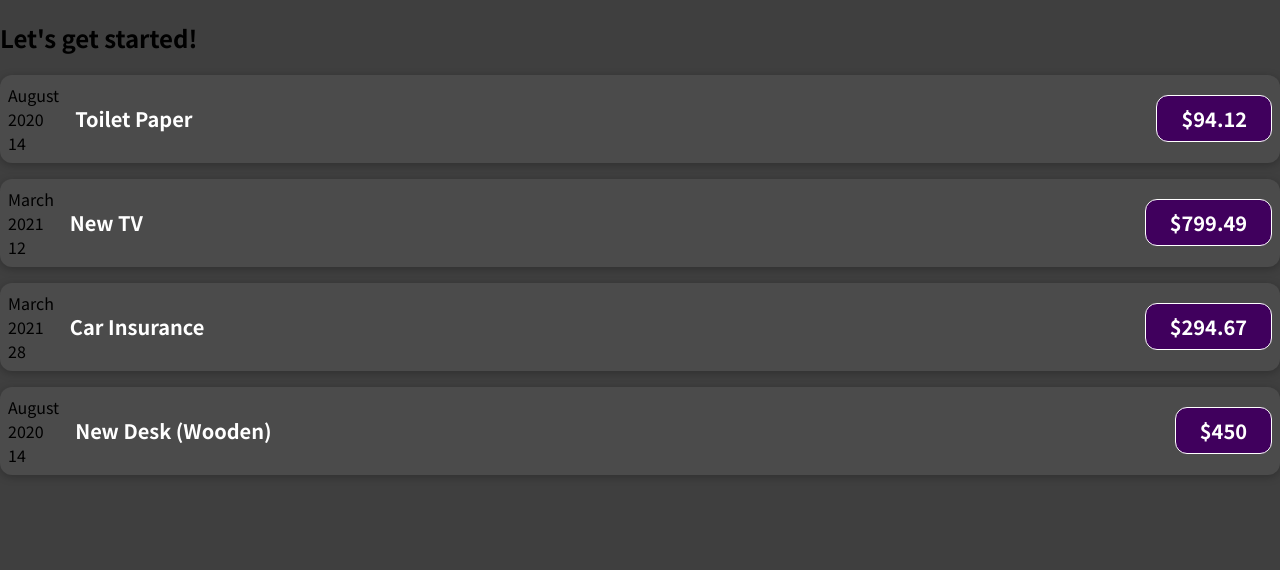
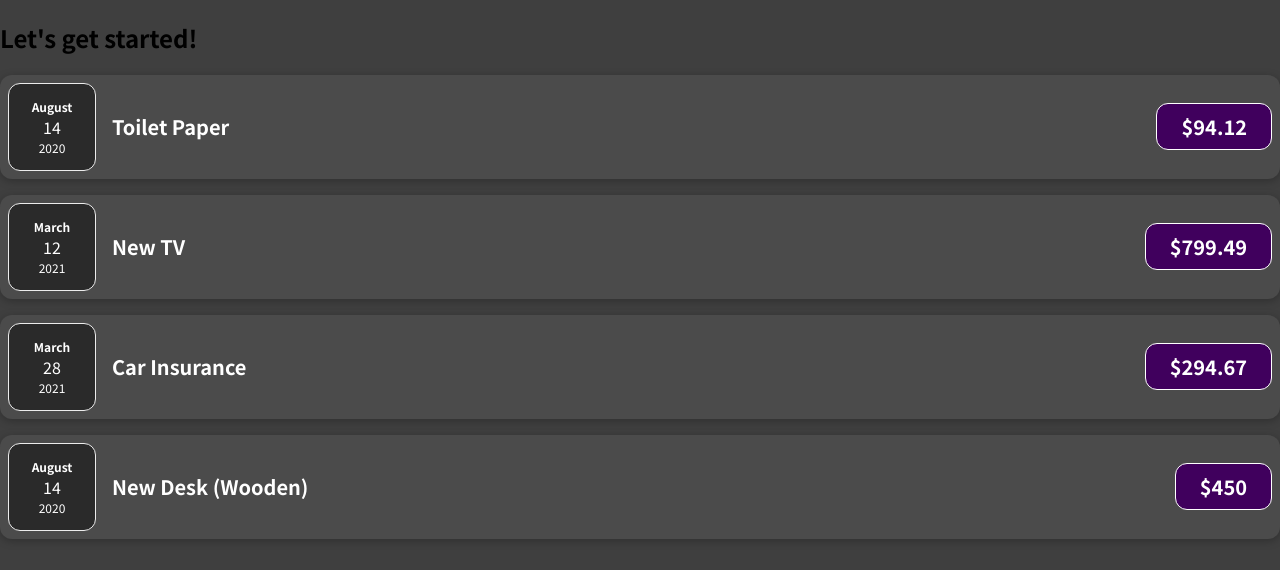
Before and after one commit to rhenaldoaryap/learn-react, a JavaScript app: page / in a window 1280 px wide. Shown: the top 570 px of the page. Built offline with nearby package versions, Linux system fonts and the light colour scheme.

Commit message:
splitting components into multiple components

```diff
--- a/src/App.js
+++ b/src/App.js
@@ -35,22 +35,22 @@ function App() {
         title={expenses[0].title}
         amount={expenses[0].amount}
         date={expenses[0].date}
-      ></ExpenseItem>
+      />
       <ExpenseItem
         title={expenses[1].title}
         amount={expenses[1].amount}
         date={expenses[1].date}
-      ></ExpenseItem>
+      />
       <ExpenseItem
         title={expenses[2].title}
         amount={expenses[2].amount}
         date={expenses[2].date}
-      ></ExpenseItem>
+      />
       <ExpenseItem
         title={expenses[3].title}
         amount={expenses[3].amount}
         date={expenses[3].date}
-      ></ExpenseItem>
+      />
     </div>
   );
 }
--- /dev/null
+++ b/src/components/ExpenseDate.css
@@ -0,0 +1,26 @@
+.expense-date {
+  display: flex;
+  flex-direction: column;
+  width: 5.5rem;
+  height: 5.5rem;
+  border: 1px solid #ececec;
+  background-color: #2a2a2a;
+  color: white;
+  border-radius: 12px;
+  align-items: center;
+  justify-content: center;
+}
+
+.expense-date__month {
+  font-size: 0.75rem;
+  font-weight: bold;
+}
+
+.expense-date__year {
+  font-size: 0.75rem;
+}
+
+.expense-date__date {
+  font-size: 1.5rem;
+  font-weight: bold;
+}
--- /dev/null
+++ b/src/components/ExpenseDate.js
@@ -0,0 +1,17 @@
+import "./ExpenseDate.css";
+
+function ExpenseDate(props) {
+  const month = props.date.toLocaleString("en-US", { month: "long" });
+  const day = props.date.toLocaleString("en-US", { day: "2-digit" });
+  const year = props.date.getFullYear();
+
+  return (
+    <div className="expense-date">
+      <div className="expense-date__month">{month}</div>
+      <div className="expense-date__day">{day}</div>
+      <div className="expense-date__year">{year}</div>
+    </div>
+  );
+}
+
+export default ExpenseDate;
--- a/src/components/ExpenseItem.js
+++ b/src/components/ExpenseItem.js
@@ -1,17 +1,10 @@
+import ExpenseDate from "./ExpenseDate";
 import "./ExpenseItem.css";
 
 function ExpenseItem(props) {
-  const month = props.date.toLocaleString("en-US", { month: "long" });
-  const day = props.date.toLocaleString("en-US", { day: "2-digit" });
-  const year = props.date.getFullYear();
-
   return (
     <div className="expense-item">
-      <div>
-        <div>{month}</div>
-        <div>{year}</div>
-        <div>{day}</div>
-      </div>
+      <ExpenseDate date={props.date} />
       <div className="expense-item__description">
         <h2>{props.title}</h2>
         <div className="expense-item__price">${props.amount}</div>
```
Also changed, not shown: 1 other file (tests, documents, lock files or other folders).
